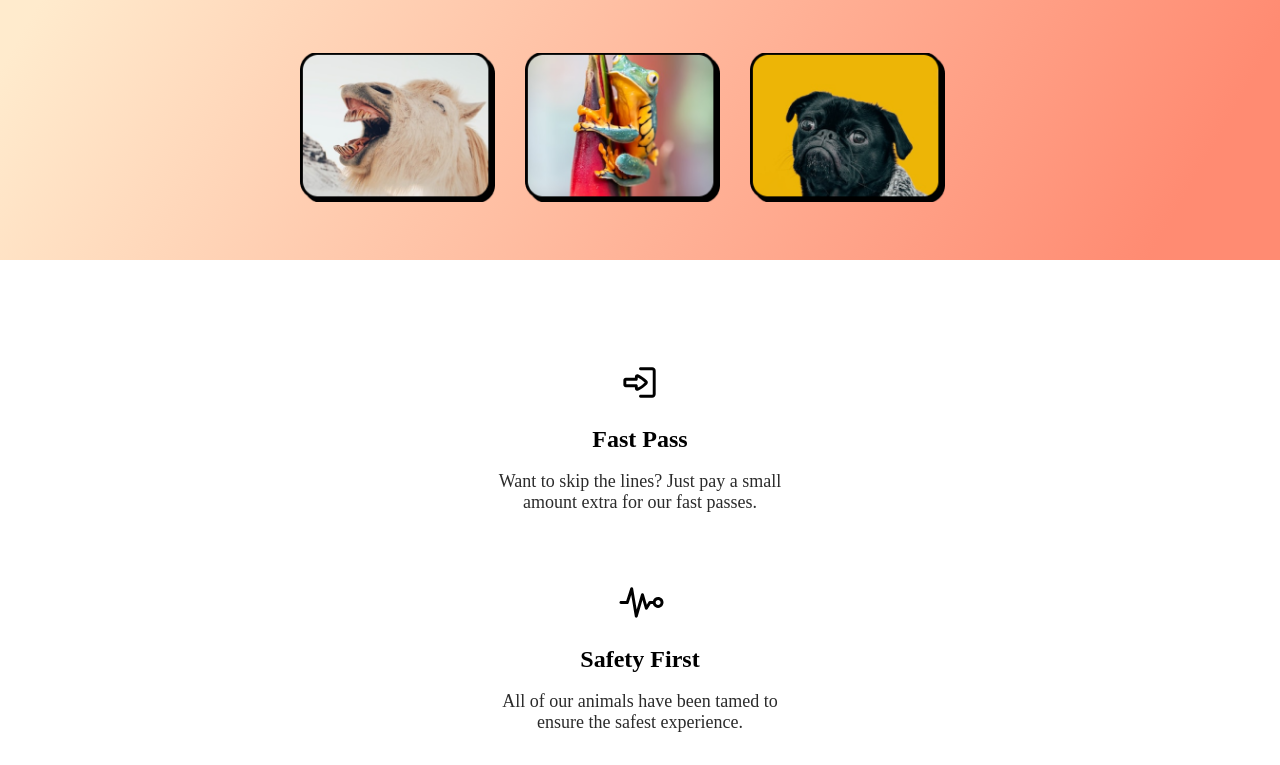
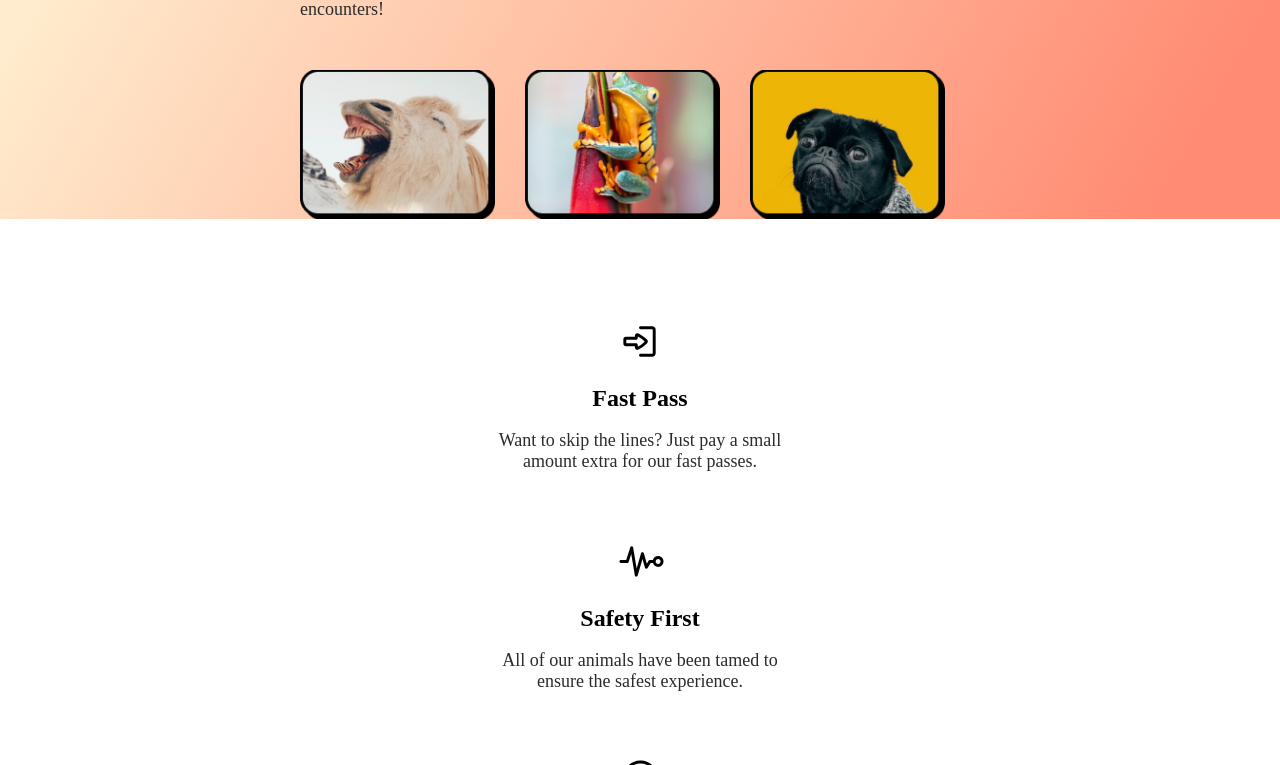
Before and after one commit to MuhammadTurkmen/Animal-Tours, a plain HTML site: page index.html in a window 1280 px wide. Shown: the part 157-922 px from the top of the page. Drawn offline with Linux system fonts and the light colour scheme.

Commit message:
adding padding

```diff
--- a/css/style.css
+++ b/css/style.css
@@ -61,7 +61,8 @@ svg {
 
     header {
         text-align: start;
-        padding: 75px auto 55px 82px;
+        padding: unset;
+        padding-top: 75px;
     }
 
     .header-wrapper {
@@ -84,7 +85,7 @@ svg {
     }
 
     .third-img {
-        margin-bottom: -100px;
+        /* margin-top: 100px; */
     }
 
 }
```
